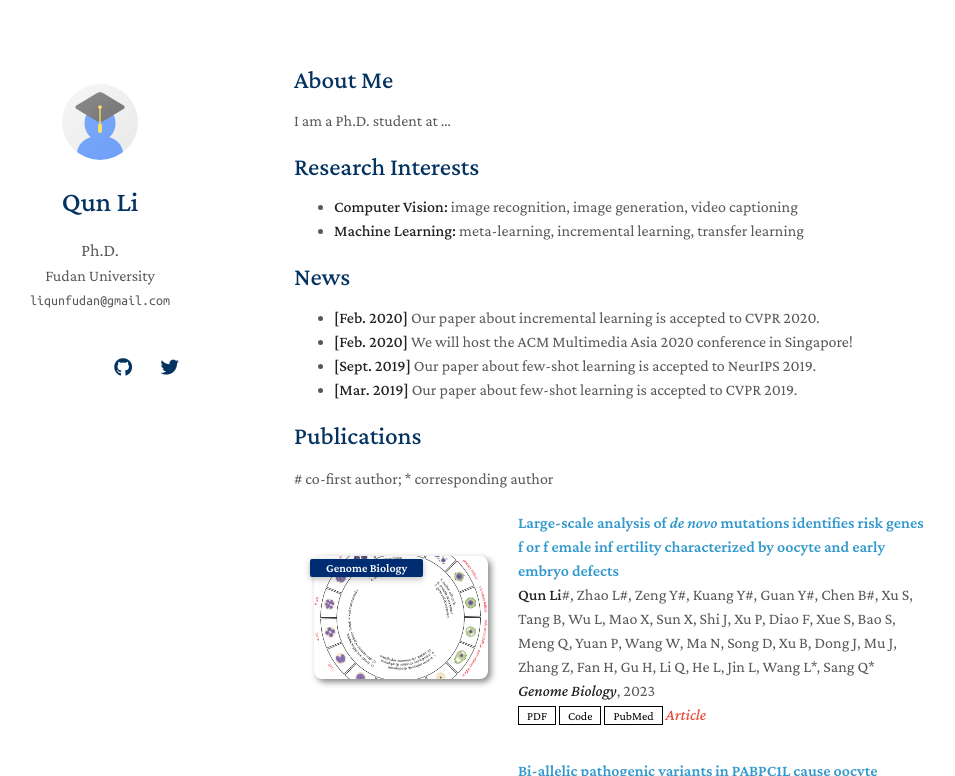
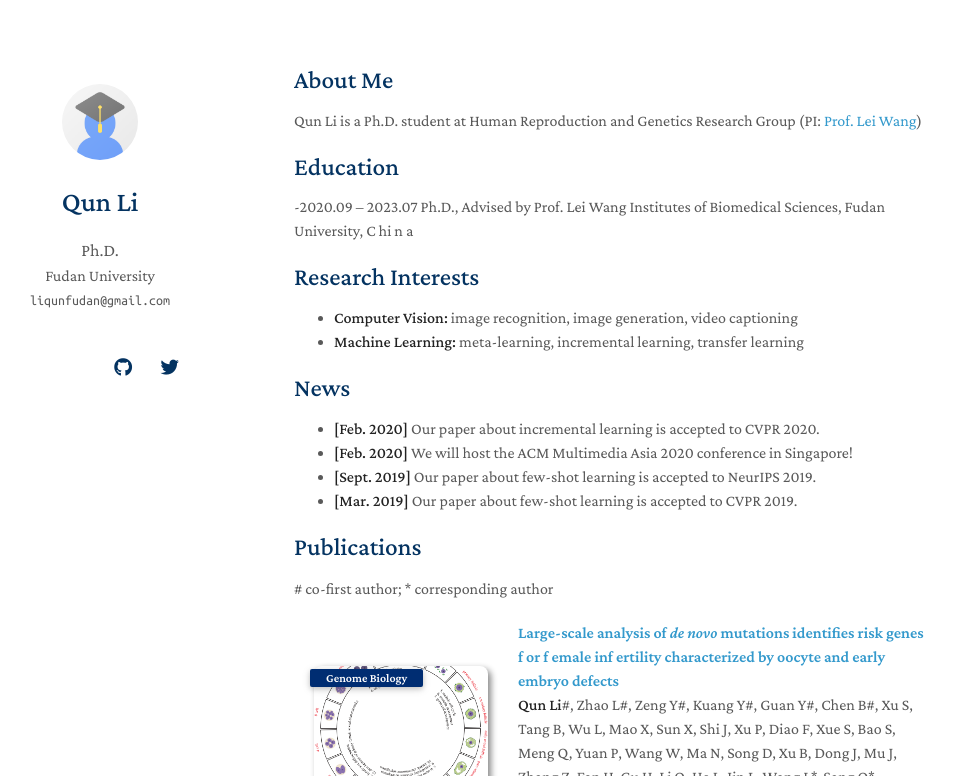
Before and after one commit to liqunbio/liqunbio.github.io, a Jekyll site: the page built from index.md, in a window 1280 px wide and 900 px high, cut to the strip 0-776 px from the top of the window. Shown: the whole strip, without its empty margins (176-1131 px from the left). Built offline with Jekyll 4.4.1, drawn with Linux system fonts in a browser that asks for light colours; nearby versions of some CDN libraries; a style sheet for code colours, icons or effects is not loaded; our own code applies the rules of GitHub Pages for plain Markdown files.

Commit message:
Update index.md

```diff
--- a/index.md
+++ b/index.md
@@ -4,7 +4,12 @@ layout: homepage
 
 ## About Me
 
-I am a Ph.D. student at ...
+Qun Li is a Ph.D. student at Human Reproduction and Genetics Research Group (PI: [Prof. Lei Wang](https://reprod-genet.fudan.edu.cn/ed/b3/c23195a454067/page.htm))
+
+## Education
+-2020.09 – 2023.07    Ph.D., Advised by Prof. Lei Wang
+Institutes of Biomedical Sciences, Fudan University, C hi n a
+
 
 ## Research Interests
 
```
